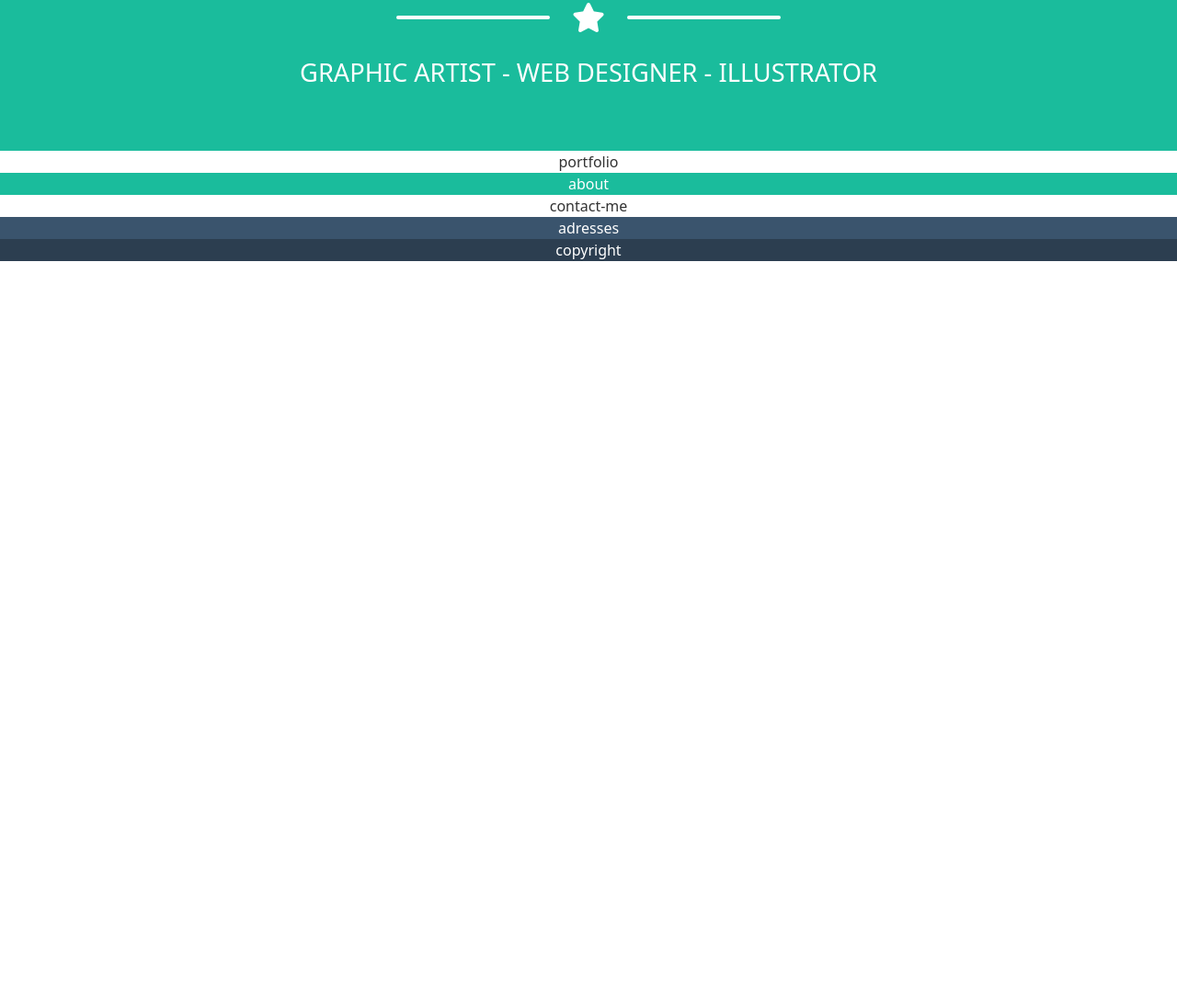
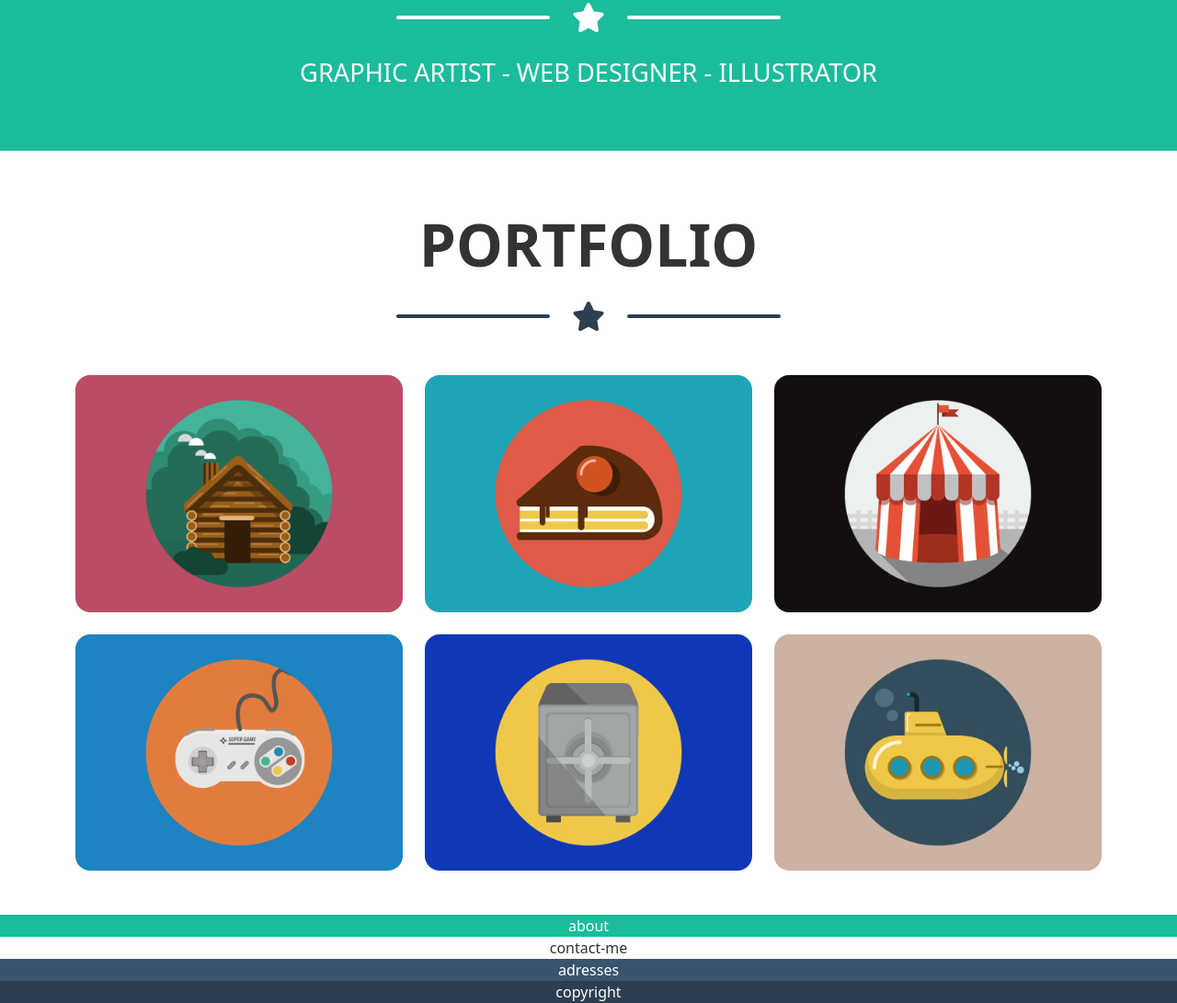
Before and after one commit to NelloRossi97/html-css-bootstrap-freelancer, a plain HTML site: page index.html in a window 1280 px wide. Shown: the part 486-1577 px from the top of the page at 92% size. Before the commit the page ends 800 px from the top, so only its background shows below. Drawn offline with nearby package versions, Linux system fonts and the light colour scheme.

Commit message:
added portfolio section content

```diff
--- a/css/style.css
+++ b/css/style.css
@@ -52,3 +52,7 @@ h2{
 #hero p{
     font-size: 1.7rem;
 }
+
+#portfolio .star-divider{
+    color: var(--dark-gray);
+}
--- a/index.html
+++ b/index.html
@@ -33,9 +33,34 @@
             </div>
         </section>
 
-        <section id="portfolio" >
+        <section id="portfolio" class="py-5">
             <div class="container text-center">
-                portfolio
+                <h2 class="text-uppercase p-3">portfolio</h2>
+                <div class="star-divider justify-content-center align-items-center pb-5">
+                    <div class="line-star-divider"></div>
+                    <i class="fa fa-star px-4" aria-hidden="true"></i>
+                    <div class="line-star-divider"></div>
+                </div>
+                <div class="row row-gap-4">
+                    <div class="col-sm-12 col-md-6 col-lg-4">
+                        <img src="./img/cabin.png" class="w-100 rounded-4" alt="cabin">
+                    </div>
+                    <div class="col-sm-12 col-md-6 col-lg-4">
+                        <img src="./img/cake.png" class="w-100 rounded-4" alt="cake">
+                    </div>
+                    <div class="col-sm-12 col-md-6 col-lg-4">
+                        <img src="./img/circus.png" class="w-100 rounded-4" alt="circus">
+                    </div>
+                    <div class="col-sm-12 col-md-6 col-lg-4">
+                        <img src="./img/game.png" class="w-100 rounded-4" alt="game">
+                    </div>
+                    <div class="col-sm-12 col-md-6 col-lg-4">
+                        <img src="./img/safe.png" class="w-100 rounded-4" alt="safe">
+                    </div>
+                    <div class="col-sm-12 col-md-6 col-lg-4">
+                        <img src="./img/submarine.png" class="w-100 rounded-4" alt="submarine">
+                    </div>
+                </div>
             </div>
         </section>
 
```
